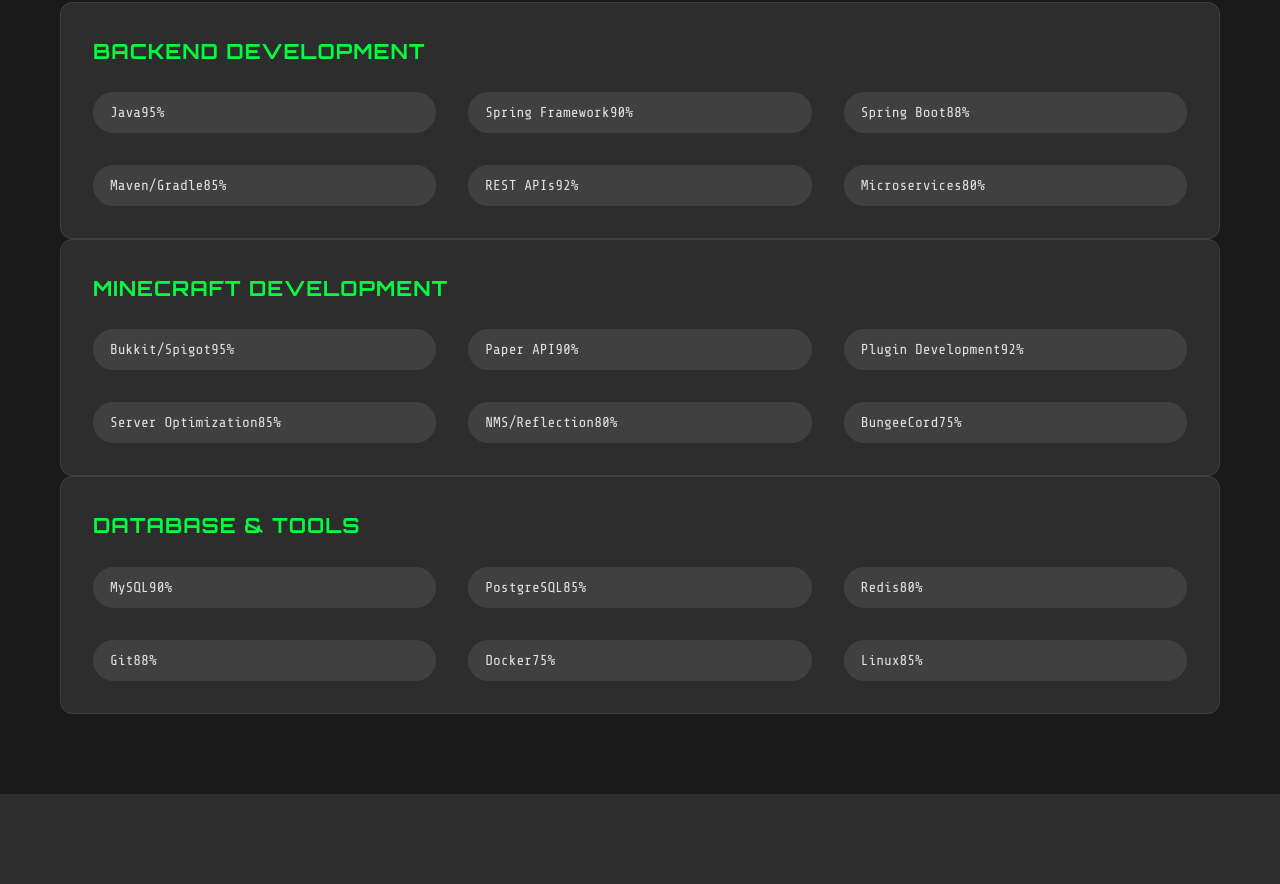
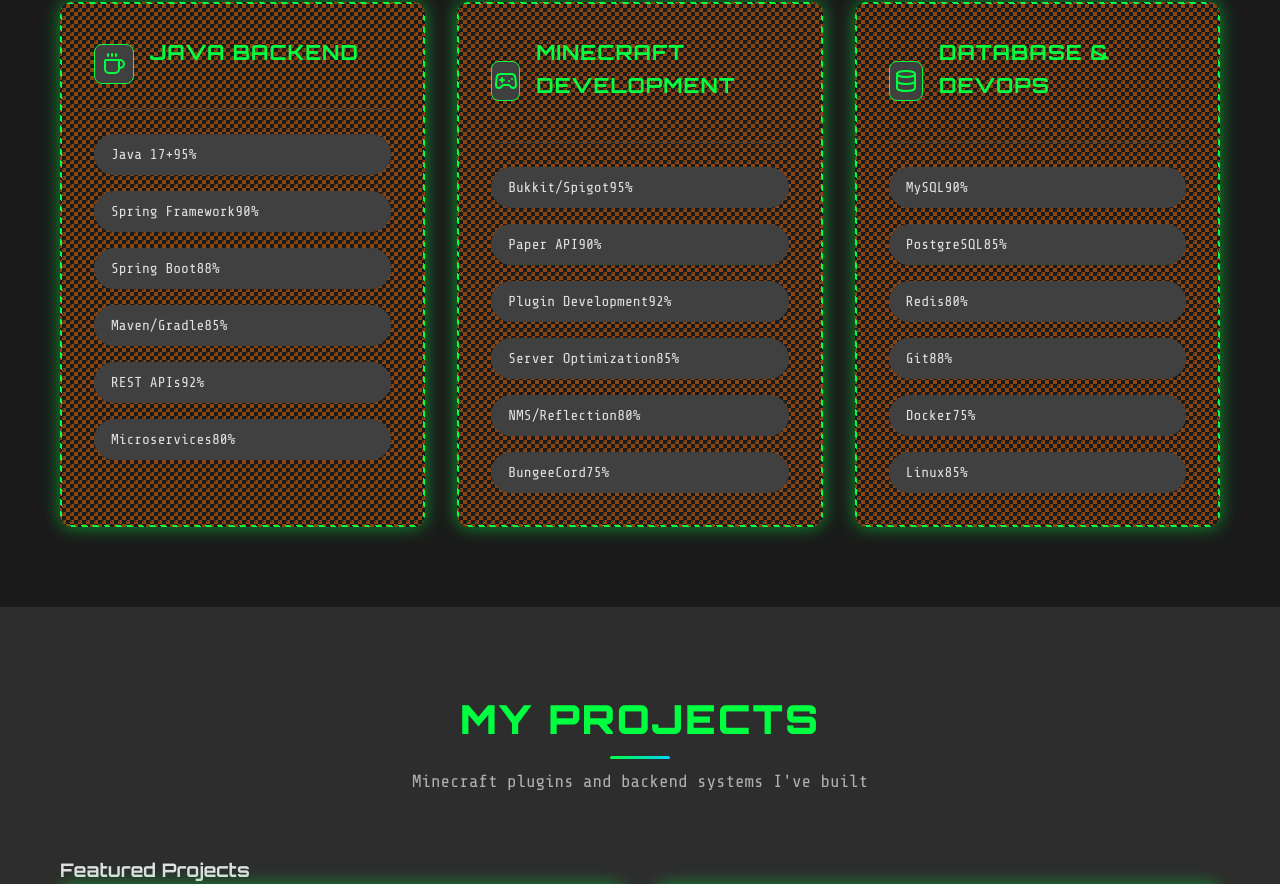
Before and after one commit to kBULOSU/github-page, a React (Create React App) app: page / in a window 1280 px wide. Shown: the part 1855-2739 px from the top of the page. Built offline with nearby package versions, Linux system fonts and the light colour scheme.

Commit message:
Complete Minecraft-themed portfolio with block-style cards, gaming animations, and realistic projects

```diff
--- a/src/App.css
+++ b/src/App.css
@@ -477,12 +477,63 @@
   border-radius: 12px;
   border: 1px solid var(--border-color);
   transition: all 0.3s ease;
+  position: relative;
+  overflow: hidden;
 }
 
 .skill-category:hover {
   transform: translateY(-5px);
   border-color: var(--primary-color);
   box-shadow: 0 8px 25px rgba(0, 255, 65, 0.2);
+}
+
+.category-header {
+  display: flex;
+  align-items: center;
+  gap: 1rem;
+  margin-bottom: 1.5rem;
+  padding-bottom: 1rem;
+  border-bottom: 1px solid var(--border-color);
+}
+
+.category-icon {
+  color: var(--primary-color);
+  display: flex;
+  align-items: center;
+  justify-content: center;
+  width: 40px;
+  height: 40px;
+  background: var(--bg-tertiary);
+  border-radius: 8px;
+  border: 1px solid var(--primary-color);
+}
+
+.category-title {
+  font-size: 1.3rem;
+  color: var(--primary-color);
+  font-family: 'Orbitron', monospace;
+  text-transform: uppercase;
+  letter-spacing: 1px;
+  margin: 0;
+}
+
+.skills-list {
+  display: flex;
+  flex-direction: column;
+  gap: 1rem;
+}
+
+.skill-item {
+  background: var(--bg-tertiary);
+  padding: 1rem;
+  border-radius: 8px;
+  border: 1px solid var(--border-color);
+  transition: all 0.3s ease;
+}
+
+.skill-item:hover {
+  border-color: var(--primary-color);
+  box-shadow: 0 4px 15px rgba(0, 255, 65, 0.1);
 }
 
 .skill-category h3 {
@@ -535,12 +586,55 @@
   border: 1px solid var(--border-color);
   transition: all 0.3s ease;
   position: relative;
+  padding: 1.5rem;
 }
 
 .project-card:hover {
   transform: translateY(-10px);
   border-color: var(--primary-color);
   box-shadow: 0 15px 35px rgba(0, 255, 65, 0.2);
+}
+
+.project-header {
+  display: flex;
+  justify-content: space-between;
+  align-items: center;
+  margin-bottom: 1rem;
+}
+
+.project-icon {
+  display: flex;
+  align-items: center;
+  justify-content: center;
+  width: 50px;
+  height: 50px;
+  background: var(--bg-secondary);
+  border-radius: 8px;
+  border: 1px solid var(--border-color);
+}
+
+.project-links {
+  display: flex;
+  gap: 0.5rem;
+}
+
+.project-link {
+  display: flex;
+  align-items: center;
+  justify-content: center;
+  width: 35px;
+  height: 35px;
+  background: var(--bg-secondary);
+  border-radius: 6px;
+  text-decoration: none;
+  transition: all 0.3s ease;
+  border: 1px solid var(--border-color);
+}
+
+.project-link:hover {
+  background: var(--primary-color);
+  color: var(--black);
+  transform: scale(1.1);
 }
 
 .project-image {
@@ -760,6 +854,40 @@
   }
 }
 
+/* Minecraft Block Styles */
+.minecraft-block {
+  background: linear-gradient(45deg, #8B4513 25%, transparent 25%),
+              linear-gradient(-45deg, #8B4513 25%, transparent 25%),
+              linear-gradient(45deg, transparent 75%, #8B4513 75%),
+              linear-gradient(-45deg, transparent 75%, #8B4513 75%);
+  background-size: 8px 8px;
+  background-position: 0 0, 0 4px, 4px -4px, -4px 0px;
+  border: 2px solid #654321;
+  position: relative;
+}
+
+.minecraft-block::before {
+  content: '';
+  position: absolute;
+  top: -2px;
+  left: -2px;
+  right: -2px;
+  bottom: -2px;
+  background: linear-gradient(45deg, #A0522D 25%, transparent 25%),
+              linear-gradient(-45deg, #A0522D 25%, transparent 25%),
+              linear-gradient(45deg, transparent 75%, #A0522D 75%),
+              linear-gradient(-45deg, transparent 75%, #A0522D 75%);
+  background-size: 8px 8px;
+  background-position: 0 0, 0 4px, 4px -4px, -4px 0px;
+  z-index: -1;
+  border-radius: 4px;
+}
+
+.pixel-border {
+  border: 2px solid var(--primary-color);
+  border-image: repeating-linear-gradient(45deg, var(--primary-color), var(--primary-color) 4px, transparent 4px, transparent 8px) 2;
+}
+
 /* Animations */
 @keyframes glow {
   0%, 100% {
@@ -770,11 +898,37 @@
   }
 }
 
+@keyframes blockFloat {
+  0%, 100% {
+    transform: translateY(0px);
+  }
+  50% {
+    transform: translateY(-5px);
+  }
+}
+
+@keyframes pixelGlow {
+  0%, 100% {
+    box-shadow: 0 0 10px rgba(0, 255, 65, 0.3);
+  }
+  50% {
+    box-shadow: 0 0 20px rgba(0, 255, 65, 0.6);
+  }
+}
+
 .highlight {
   animation: glow 2s ease-in-out infinite;
 }
 
-/* Scroll animations */
+.minecraft-block {
+  animation: blockFloat 3s ease-in-out infinite;
+}
+
+.pixel-border {
+  animation: pixelGlow 2s ease-in-out infinite;
+}
+
+/* Gaming Animations */
 @keyframes fadeInUp {
   from {
     opacity: 0;
@@ -784,6 +938,64 @@
     opacity: 1;
     transform: translateY(0);
   }
+}
+
+@keyframes slideInLeft {
+  from {
+    opacity: 0;
+    transform: translateX(-50px);
+  }
+  to {
+    opacity: 1;
+    transform: translateX(0);
+  }
+}
+
+@keyframes slideInRight {
+  from {
+    opacity: 0;
+    transform: translateX(50px);
+  }
+  to {
+    opacity: 1;
+    transform: translateX(0);
+  }
+}
+
+@keyframes scaleIn {
+  from {
+    opacity: 0;
+    transform: scale(0.8);
+  }
+  to {
+    opacity: 1;
+    transform: scale(1);
+  }
+}
+
+@keyframes typing {
+  from {
+    width: 0;
+  }
+  to {
+    width: 100%;
+  }
+}
+
+@keyframes blink {
+  0%, 50% {
+    border-color: var(--primary-color);
+  }
+  51%, 100% {
+    border-color: transparent;
+  }
+}
+
+.typing-animation {
+  overflow: hidden;
+  border-right: 2px solid var(--primary-color);
+  white-space: nowrap;
+  animation: typing 3s steps(40, end), blink 0.75s step-end infinite;
 }
 
 .hero-content > * {
@@ -797,3 +1009,31 @@
 .hero-content > *:nth-child(3) {
   animation-delay: 0.4s;
 }
+
+/* Hover Effects */
+.hover-glow:hover {
+  box-shadow: 0 0 20px rgba(0, 255, 65, 0.4);
+  transform: translateY(-2px);
+}
+
+.hover-scale:hover {
+  transform: scale(1.05);
+}
+
+.hover-rotate:hover {
+  transform: rotate(5deg);
+}
+
+/* Loading Animation */
+@keyframes loading {
+  0% {
+    transform: rotate(0deg);
+  }
+  100% {
+    transform: rotate(360deg);
+  }
+}
+
+.loading-spinner {
+  animation: loading 1s linear infinite;
+}
--- a/src/components/Skills.js
+++ b/src/components/Skills.js
@@ -1,38 +1,43 @@
 import React from 'react';
+import { motion } from 'framer-motion';
+import { Database, Coffee, Gamepad2 } from 'lucide-react';
 
 const Skills = () => {
   const skillCategories = [
     {
-      title: 'Backend Development',
+      title: 'Java Backend',
+      icon: <Coffee size={24} />,
       skills: [
-        { name: 'Java', level: 95 },
-        { name: 'Spring Framework', level: 90 },
-        { name: 'Spring Boot', level: 88 },
-        { name: 'Maven/Gradle', level: 85 },
-        { name: 'REST APIs', level: 92 },
-        { name: 'Microservices', level: 80 }
+        { name: 'Java 17+', level: 95, color: '#f89820' },
+        { name: 'Spring Framework', level: 90, color: '#6db33f' },
+        { name: 'Spring Boot', level: 88, color: '#6db33f' },
+        { name: 'Maven/Gradle', level: 85, color: '#02303a' },
+        { name: 'REST APIs', level: 92, color: '#00ff41' },
+        { name: 'Microservices', level: 80, color: '#00d4ff' }
       ]
     },
     {
       title: 'Minecraft Development',
+      icon: <Gamepad2 size={24} />,
       skills: [
-        { name: 'Bukkit/Spigot', level: 95 },
-        { name: 'Paper API', level: 90 },
-        { name: 'Plugin Development', level: 92 },
-        { name: 'Server Optimization', level: 85 },
-        { name: 'NMS/Reflection', level: 80 },
-        { name: 'BungeeCord', level: 75 }
+        { name: 'Bukkit/Spigot', level: 95, color: '#ff6b35' },
+        { name: 'Paper API', level: 90, color: '#ff6b35' },
+        { name: 'Plugin Development', level: 92, color: '#00ff41' },
+        { name: 'Server Optimization', level: 85, color: '#00d4ff' },
+        { name: 'NMS/Reflection', level: 80, color: '#ff6b35' },
+        { name: 'BungeeCord', level: 75, color: '#00ff41' }
       ]
     },
     {
-      title: 'Database & Tools',
+      title: 'Database & DevOps',
+      icon: <Database size={24} />,
       skills: [
-        { name: 'MySQL', level: 90 },
-        { name: 'PostgreSQL', level: 85 },
-        { name: 'Redis', level: 80 },
-        { name: 'Git', level: 88 },
-        { name: 'Docker', level: 75 },
-        { name: 'Linux', level: 85 }
+        { name: 'MySQL', level: 90, color: '#00758f' },
+        { name: 'PostgreSQL', level: 85, color: '#336791' },
+        { name: 'Redis', level: 80, color: '#dc382d' },
+        { name: 'Git', level: 88, color: '#f05032' },
+        { name: 'Docker', level: 75, color: '#2496ed' },
+        { name: 'Linux', level: 85, color: '#fcc624' }
       ]
     }
   ];
@@ -40,32 +45,63 @@
   return (
     <section id="skills" className="skills">
       <div className="container">
-        <div className="section-header">
+        <motion.div
+          className="section-header"
+          initial={{ opacity: 0, y: 30 }}
+          whileInView={{ opacity: 1, y: 0 }}
+          transition={{ duration: 0.8 }}
+          viewport={{ once: true }}
+        >
           <h2 className="section-title">Skills & Technologies</h2>
-          <p className="section-subtitle">Technologies I work with</p>
-        </div>
+          <p className="section-subtitle">My technical arsenal for building amazing experiences</p>
+        </motion.div>
 
-        <div className="skills-content">
+        <div className="skills-grid">
           {skillCategories.map((category, categoryIndex) => (
-            <div key={categoryIndex} className="skill-category">
-              <h3 className="category-title">{category.title}</h3>
-              <div className="skills-grid">
+            <motion.div
+              key={categoryIndex}
+              className="skill-category minecraft-block pixel-border"
+              initial={{ opacity: 0, y: 50 }}
+              whileInView={{ opacity: 1, y: 0 }}
+              transition={{ duration: 0.8, delay: categoryIndex * 0.2 }}
+              viewport={{ once: true }}
+            >
+              <div className="category-header">
+                <div className="category-icon">{category.icon}</div>
+                <h3 className="category-title">{category.title}</h3>
+              </div>
+
+              <div className="skills-list">
                 {category.skills.map((skill, skillIndex) => (
-                  <div key={skillIndex} className="skill-item">
+                  <motion.div
+                    key={skillIndex}
+                    className="skill-item"
+                    initial={{ opacity: 0, x: -20 }}
+                    whileInView={{ opacity: 1, x: 0 }}
+                    transition={{ duration: 0.6, delay: skillIndex * 0.1 }}
+                    viewport={{ once: true }}
+                  >
                     <div className="skill-header">
                       <span className="skill-name">{skill.name}</span>
                       <span className="skill-percentage">{skill.level}%</span>
                     </div>
                     <div className="skill-bar">
-                      <div
+                      <motion.div
                         className="skill-progress"
-                        style={{ width: `${skill.level}%` }}
-                      ></div>
+                        initial={{ width: 0 }}
+                        whileInView={{ width: `${skill.level}%` }}
+                        transition={{ duration: 1, delay: skillIndex * 0.1 }}
+                        viewport={{ once: true }}
+                        style={{
+                          background: `linear-gradient(90deg, ${skill.color}, ${skill.color}dd)`,
+                          boxShadow: `0 0 10px ${skill.color}40`
+                        }}
+                      ></motion.div>
                     </div>
-                  </div>
+                  </motion.div>
                 ))}
               </div>
-            </div>
+            </motion.div>
           ))}
         </div>
       </div>
```
Also changed, not shown: src/components/Projects.js (+103 -79 lines).
